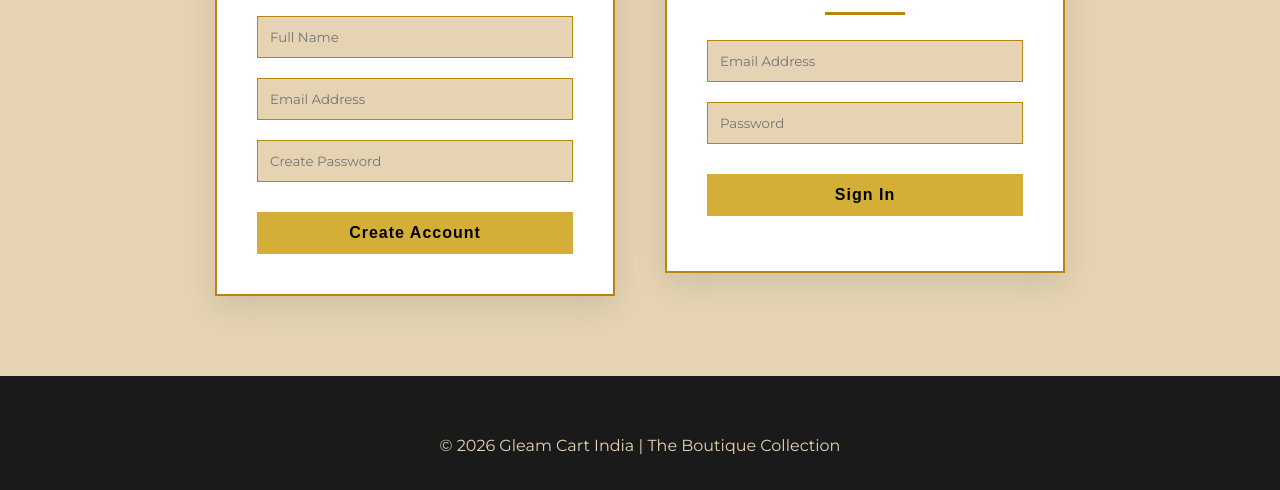
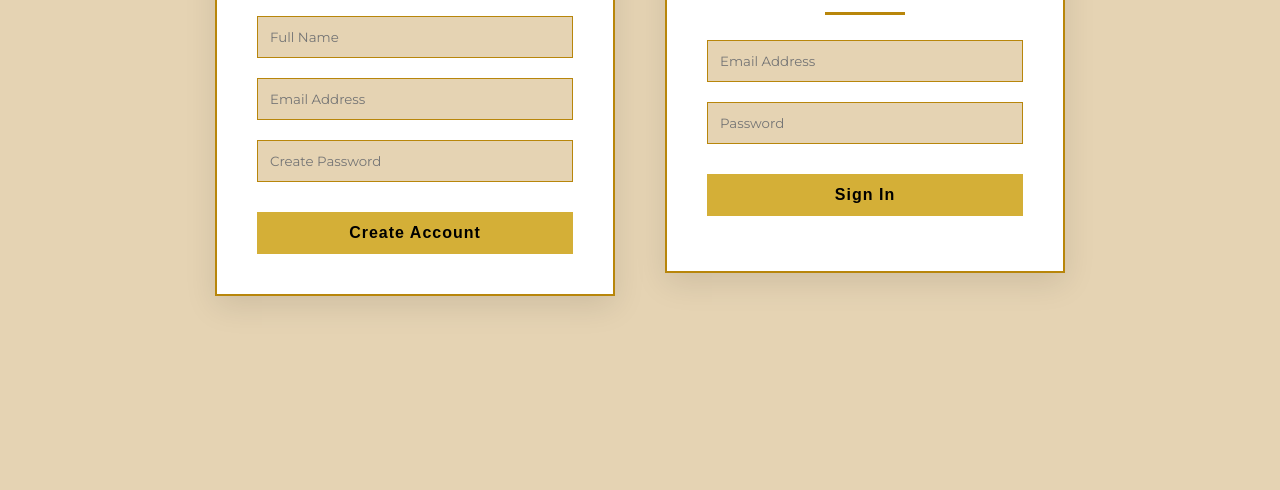
Before and after one commit to aakanshabhatt/gleam-cart, a plain HTML site: page login.html in a window 1280 px wide. Shown: the part 298-788 px from the top of the page. Drawn offline with nearby package versions, Linux system fonts and the light colour scheme.

Commit message:
updated website

```diff
--- a/login.html
+++ b/login.html
@@ -44,11 +44,6 @@
             <p id="message" style="margin-top: 15px; font-weight: bold; color: var(--mocha);"></p>
         </div>
     </div>
-
-<footer>
-        <p>&copy; 2026 Gleam Cart India | The Boutique Collection</p>
-    </footer>
-
     <script>
         // Function to Save Account (Register)
         function register() {
```
